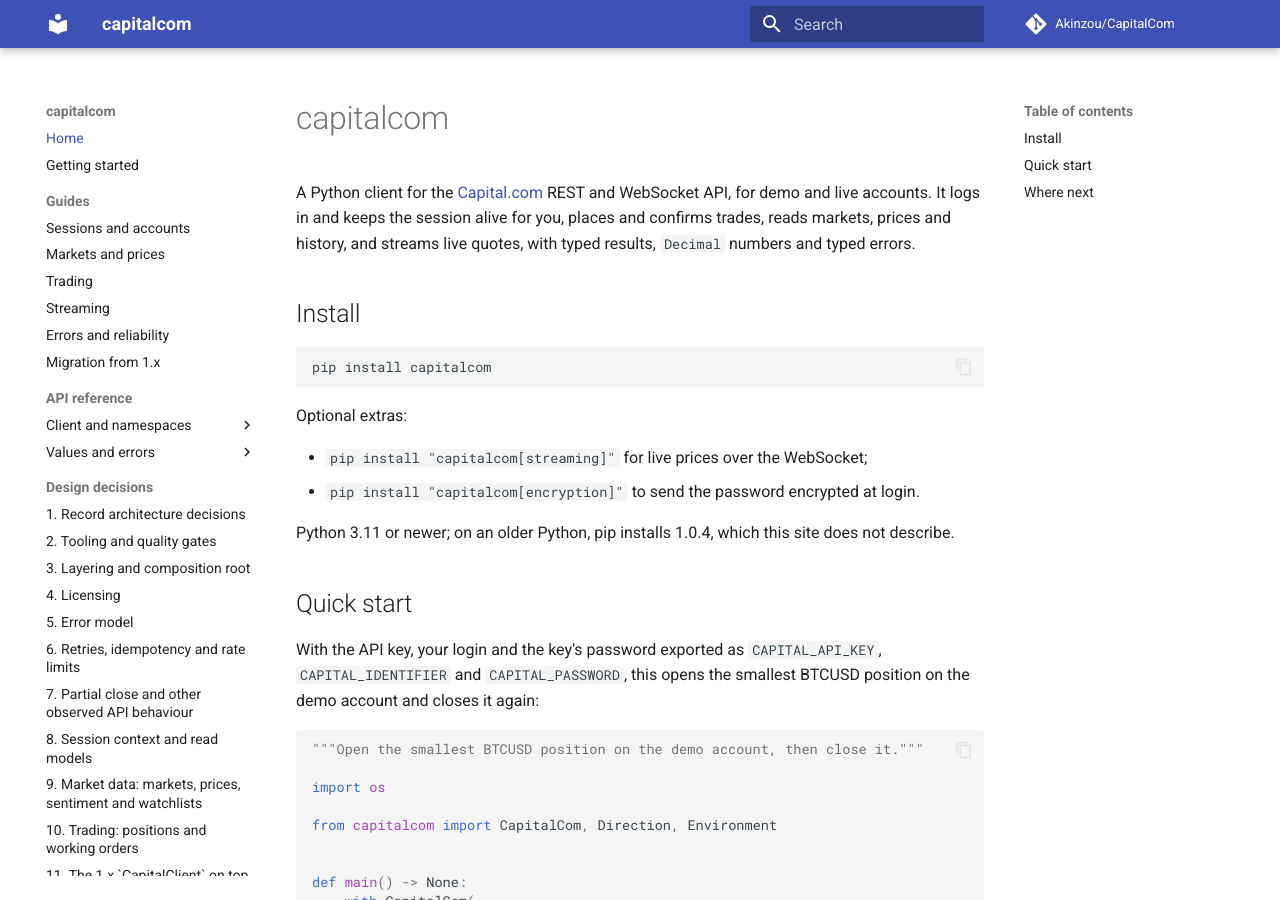
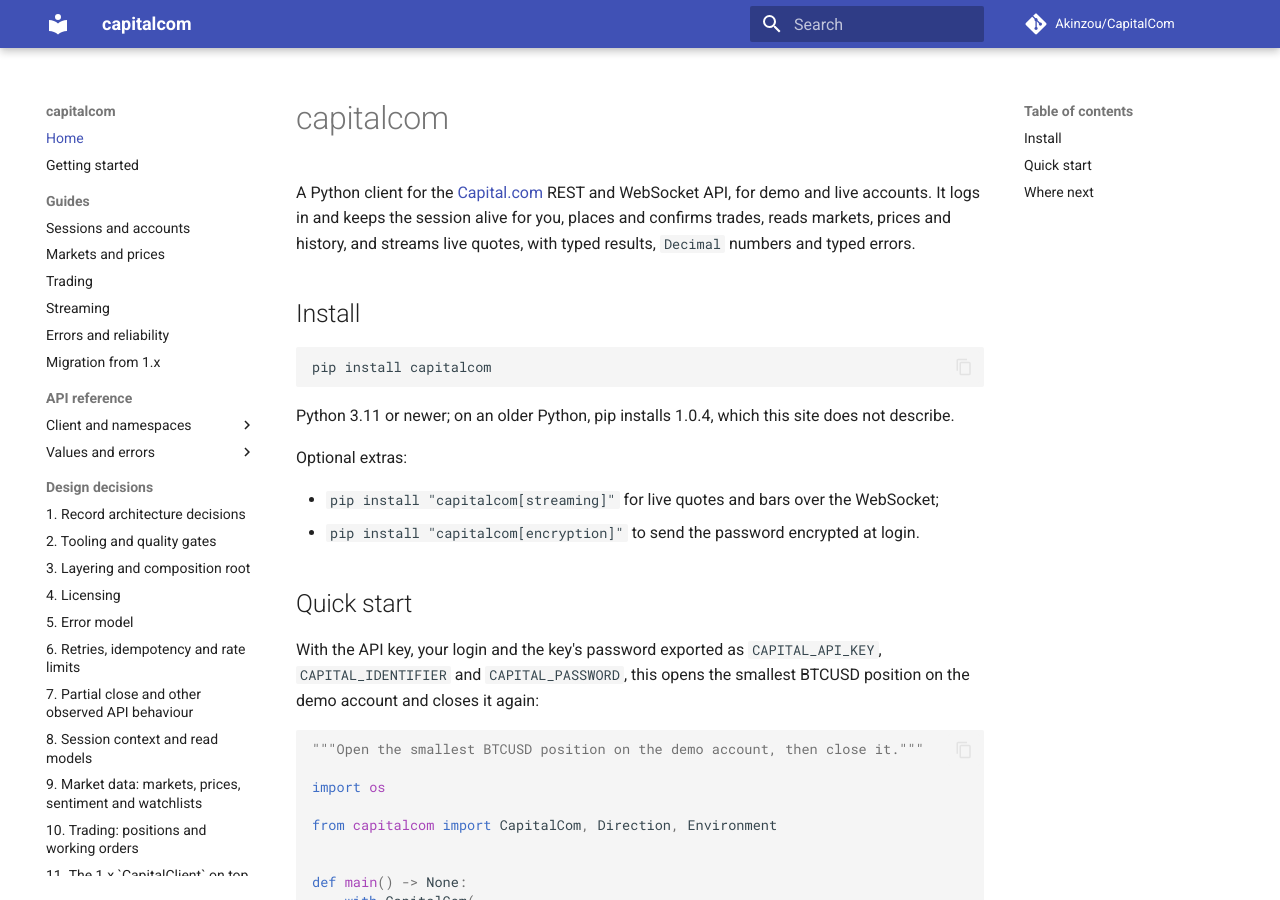
Before and after one commit to Akinzou/CapitalCom, an MkDocs documentation site: the page built from docs/index.md, in a window 1280 px wide and 900 px high. Built offline with MkDocs 1.6.1 and Material for MkDocs 9.7.7, drawn with Linux system fonts in a browser that asks for light colours; comment, search, counter and statistics services are not loaded; part of the change alters nothing that is shown.

Commit message:
docs: one install snippet for the home and getting-started pages
The two pages had drifted (different extra descriptions, one without the note that the
site does not describe 1.0.4). The snippet is excluded from the build so it never becomes a
page of its own; the README keeps a copy because PyPI cannot include files.

````diff
--- a/docs/getting-started.md
+++ b/docs/getting-started.md
@@ -5,17 +5,7 @@ account, then shows what changes for a live account.
 
 ## Install
 
-```bash
-pip install capitalcom
-```
-
-Python 3.11 or newer is required; on an older Python, pip installs 1.0.4.
-Two extras add optional features:
-
-- `capitalcom[streaming]` for live quotes and bars over the WebSocket, installed with
-  `pip install "capitalcom[streaming]"`;
-- `capitalcom[encryption]` to send the password encrypted at login, installed with
-  `pip install "capitalcom[encryption]"`.
+--8<-- "docs/snippets/install.md"
 
 ## Credentials
 
--- a/docs/index.md
+++ b/docs/index.md
@@ -7,16 +7,7 @@ numbers and typed errors.
 
 ## Install
 
-```bash
-pip install capitalcom
-```
-
-Optional extras:
-
-- `pip install "capitalcom[streaming]"` for live prices over the WebSocket;
-- `pip install "capitalcom[encryption]"` to send the password encrypted at login.
-
-Python 3.11 or newer; on an older Python, pip installs 1.0.4, which this site does not describe.
+--8<-- "docs/snippets/install.md"
 
 ## Quick start
 
--- /dev/null
+++ b/docs/snippets/install.md
@@ -0,0 +1,13 @@
+<!-- Included by index.md and getting-started.md. README.md keeps its own copy, because PyPI
+renders the README as it is and cannot include another file. -->
+
+```bash
+pip install capitalcom
+```
+
+Python 3.11 or newer; on an older Python, pip installs 1.0.4, which this site does not describe.
+
+Optional extras:
+
+- `pip install "capitalcom[streaming]"` for live quotes and bars over the WebSocket;
+- `pip install "capitalcom[encryption]"` to send the password encrypted at login.
--- a/mkdocs.yml
+++ b/mkdocs.yml
@@ -9,6 +9,7 @@ edit_uri: ""
 strict: true
 exclude_docs: |
   superpowers/
+  snippets/
 
 theme:
   name: material
````
